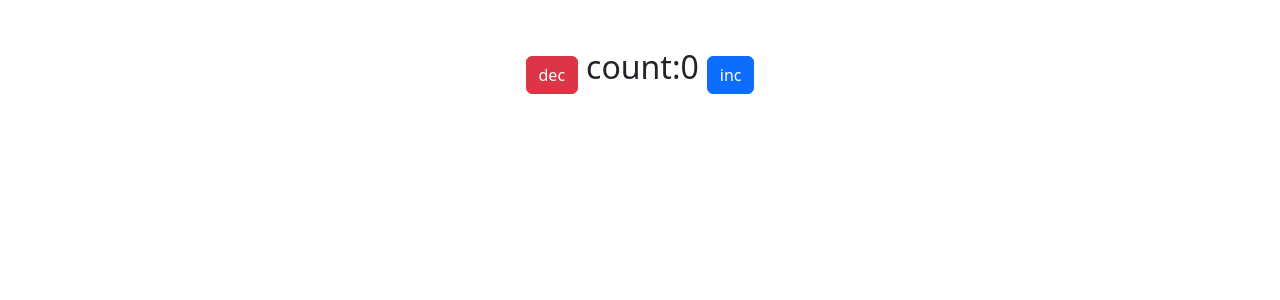
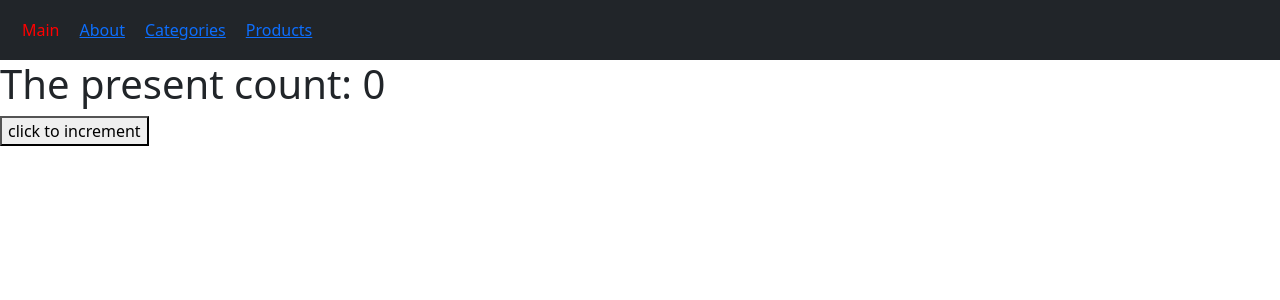
Before and after one commit to silpakammara99/react_work, a React (Vite) app: page / in a window 1280 px wide. Shown: the top 300 px of the page. Built offline with nearby package versions, Linux system fonts and the light colour scheme.

Commit message:
HOC components

```diff
--- a/src/App.jsx
+++ b/src/App.jsx
@@ -14,6 +14,7 @@
 // import { ControlledForm } from "./componets creation/hooks/controlled component/controlled_validations";
 // import { ReuseStateForm } from "./componets creation/hooks/controlled component/reuse_useState_validation";
 // import { UseEffectExample } from "./componets creation/hooks/useEffect hook/useEffect";
+import { WithProfile } from './componets creation/hoc/withprofile';
 import { UseEffectExample3 } from './componets creation/hooks/useEffect hook/useEffect_3';
 import { UseEffectExample2 } from './componets creation/hooks/useEffect hook/useEffect_eventlist';
 import CounterReducer from './componets creation/hooks/usereducer/basicexample';
@@ -23,8 +24,8 @@ const App = () => {
   return(
 <>
 
-
-<CounterReducer/>
+<WithProfile/>
+{/* <CounterReducer/> */}
 {/* <TabComponent/> */}
 {/* <Stopwatch/> */}
 {/* <UseEffectExample/> */}
--- /dev/null
+++ b/src/componets creation/hoc/withcounter.jsx
@@ -0,0 +1,22 @@
+import { useState } from "react"
+
+
+
+
+
+
+const WithCount=(Component)=>{
+
+    return()=>{
+const[count,setCount]=useState(0)
+
+const incrementHandler=()=>{
+    setCount(count+1)
+}
+
+        return<Component count={count} incrementcount={incrementHandler}/>
+    }
+
+}
+
+export default WithCount
--- /dev/null
+++ b/src/componets creation/hoc/withprofile.jsx
@@ -0,0 +1,27 @@
+import axios from "axios"
+import { useEffect, useState } from "react"
+
+
+
+
+export const WithProfile=(Component)=>{
+    return()=>{
+        const[profileData, setProfileData]=useState({})
+        useEffect(()=>{
+            fetchData()
+        },[])
+
+        const fetchData=async()=>{
+
+            const userData=await axios.get('https://dummyjson.com/users/1')
+          console.log(userData)
+
+            if(userData.status===200){
+                setProfileData(userData.data)
+            }
+
+
+        }
+        return <Component profile={profileData}></Component>
+    }
+}
--- /dev/null
+++ b/src/componets creation/navigations/counterHelper.js
@@ -0,0 +1,27 @@
+
+
+
+
+export const initialState={
+    count:0,
+}
+
+const INCREMENT_AGE='INCREMENT_AGE'
+const DECREMENT_AGE='DECREMENT_AGE'
+const RESET_AGE='RESET_AGE'
+
+
+export const counterReducer=(state,action)=>{
+
+    switch(action.type){
+         case INCREMENT_AGE:
+            return{...state, count:state.count+1};
+            case DECREMENT_AGE:
+                return{...state, count:state.count-1}
+            case RESET_AGE:
+                return{...state, count:0}
+                default:
+                    return state;
+    }
+
+}
--- a/src/componets creation/navigations/navigationstack.jsx
+++ b/src/componets creation/navigations/navigationstack.jsx
@@ -8,39 +8,41 @@ import JewelleryScreen from "../screens/jewelleryscreen";
 import ElectronicScreen from "../screens/electronicscreen";
 import ProductScreen from "../screens/productscreen";
 import ProductDetails from "../screens/product-detail-screen";
-import { createContext, useState } from "react";
+import { createContext, useReducer, useState } from "react";
+import { counterReducer, initialState } from "./counterHelper";
 
 export const UserDetails = createContext();
+
+export const GlobalCounter = createContext();
 
 export const NavigationStack = () => {
   const [username, setUserName] = useState("ram");
   const [isDark, setIsDark] = useState(true);
-  const[salary,setSalary]=useState(10000)
+  const [salary, setSalary] = useState(10000);
+
+  const [currentState, dispatch] = useReducer(counterReducer, initialState);
 
   const themeHandler = () => {
     setIsDark(!isDark);
   };
 
-  const salaryHandler=()=>{
-    setSalary(salary+1000)
-  }
+  const salaryHandler = () => {
+    setSalary(salary + 1000);
+  };
 
-
-  const object={
-
-
+  const object = {
     username: "ram",
     darkTheme: isDark,
     salary: salary,
     handler: themeHandler,
-      salaryHandler
-
-  }
+    salaryHandler,
+  };
 
   return (
-    <UserDetails.Provider
-      value={object}
+    <GlobalCounter.Provider
+      value={{ currentState: currentState, dispatch: dispatch }}
     >
+      <UserDetails.Provider value={object}>
         <>
           <NavigationBar />
 
@@ -53,7 +55,10 @@ export const NavigationStack = () => {
                 <Route index element={<ElectronicScreen />} />
 
                 <Route path="jewellery" element={<JewelleryScreen />}></Route>
-              <Route path="electronics" element={<ElectronicScreen />}></Route>
+                <Route
+                  path="electronics"
+                  element={<ElectronicScreen />}
+                ></Route>
               </Route>
 
               <Route path="products" element={<ProductScreen />} />
@@ -66,5 +71,6 @@ export const NavigationStack = () => {
           )}
         </>
       </UserDetails.Provider>
+    </GlobalCounter.Provider>
   );
 };
--- a/src/componets creation/screens/aboutscreen.jsx
+++ b/src/componets creation/screens/aboutscreen.jsx
@@ -1,36 +1,39 @@
 // import { NavigationBar } from "../navbar/Navigationbar"
 
-import { useContext } from "react"
-import { UserDetails } from "../navigations/navigationstack"
-import UseReducerEx from "../hooks/usereducer/usereducerex"
+import { useContext } from "react";
+import { GlobalCounter, UserDetails } from "../navigations/navigationstack";
+import UseReducerEx from "../hooks/usereducer/usereducerex";
+import { WithProfile } from './../hoc/withprofile';
 
+const AboutScreen = (props) => {
+  const themechanger = useContext(UserDetails);
 
+const{currentState, dipatch}=useContext(GlobalCounter)
 
+console.log(currentState)
+console.log(props)
 
+  const changeHandler = () => {
+    themechanger.handler();
+  };
 
+  const changeSalary = () => {
+    themechanger.salaryHandler();
+  };
 
-const AboutScreen=()=>{
+  return (
+    <>
+      <h1>Welcome to aboutscreen{currentState.count}</h1>
+    <h1>higher order function {props.profile.firstName} </h1>
 
-    const themechanger=useContext(UserDetails)
+      <UseReducerEx />
+      <p>Current Theme: {themechanger.darkTheme ? "Dark" : "Light"}</p>
+      <button onClick={changeHandler}>
 
-    const changeHandler=()=>{
-       themechanger.handler()
-    }
-
-    const changeSalary=()=>{
-        themechanger.salaryHandler()
-    }
-
-
-    return(
-        <>
-
-       <h1>Welcome to aboutscreen</h1>
-       <UseReducerEx/>
-       <p>Current Theme: {themechanger.darkTheme ? "Dark" : "Light"}</p>
-       <button onClick={changeHandler}> Switch to {themechanger.darkTheme ? "Light" : "Dark"} Theme</button>
-       <button onClick={changeSalary}>setSalary</button>
-        </>
-    )
-}
-export default AboutScreen
+        Switch to {themechanger.darkTheme ? "Light" : "Dark"} Theme
+      </button>
+      <button onClick={changeSalary}>setSalary</button>
+    </>
+  );
+};
+export default WithProfile(AboutScreen);
--- a/src/componets creation/screens/categoryscreen.jsx
+++ b/src/componets creation/screens/categoryscreen.jsx
@@ -1,17 +1,34 @@
+import { useContext } from "react"
 import { Link, NavLink, Outlet } from "react-router-dom"
+import { GlobalCounter } from "../navigations/navigationstack"
 
 
 
 
 
 export const CategoryScreen=()=>{
+
+const{dispatch}=useContext(GlobalCounter)
+
+
     const liStyle={
         margin:'10px',
     }
+const incrementHandler=()=>{
+    dispatch({
+        type: 'INCREMENT_AGE'
+
+    })
+
+}
+
+
+
     return (
         <>
 
     {/* <h3>this is category screen</h3> */}
+    <button onClick={incrementHandler}>incrementHandler</button>
     <NavLink to={"jewellery"} style={liStyle}>Jewellery</NavLink>
     <NavLink to={"electronics"}>Electronics</NavLink>
 <Outlet/>
--- a/src/componets creation/screens/homescreen.jsx
+++ b/src/componets creation/screens/homescreen.jsx
@@ -1,6 +1,8 @@
 import { useContext } from "react"
 import { UseEffectExample } from "../hooks/useEffect hook/useEffect"
 import { UserDetails } from "../navigations/navigationstack"
+import { WithProfile } from "../hoc/withprofile"
+import WithCount from "../hoc/withcounter"
 // import { NavigationBar } from "../navbar/Navigationbar"
 
 
@@ -8,17 +10,26 @@ import { UserDetails } from "../navigations/navigationstack"
 
 
 
-const HomeScreen=()=>{
-const {salaryHandler,salary}=useContext(UserDetails)
+const HomeScreen=(props)=>{
+
+console.log(props)
+
+const {salary}=useContext(UserDetails)
 
 
     return(
         <>
+        <h1>The present count: {props.count}</h1>
+        <button onClick={props.incrementcount}>click to increment</button>
+
+
+
+
         {/* <NavigationBar/> */}
-       <h1>Welcome to homescreen</h1>
-       <h2>The salary of the person{salary}</h2>
-       <UseEffectExample/>
+       {/* <h1>Welcome to homescreen</h1>
+       <h2>The salary of the person  {props.profile.firstName}</h2> */}
+       {/* <UseEffectExample/> */}
         </>
     )
 }
-export default HomeScreen
+export default WithCount(HomeScreen)
--- a/src/main.jsx
+++ b/src/main.jsx
@@ -12,10 +12,10 @@ import { BrowserRouter } from 'react-router-dom';
 
 ReactDOM.createRoot(document.getElementById('root')).render(
   <React.StrictMode>
-    {/* <BrowserRouter>
+    <BrowserRouter>
  <NavigationStack/>
- </BrowserRouter> */}
+ </BrowserRouter>
 
-    <App/>
+    {/* <App/> */}
  </React.StrictMode>
 )
```
Lines whose indentation alone changed are shown as unchanged.
